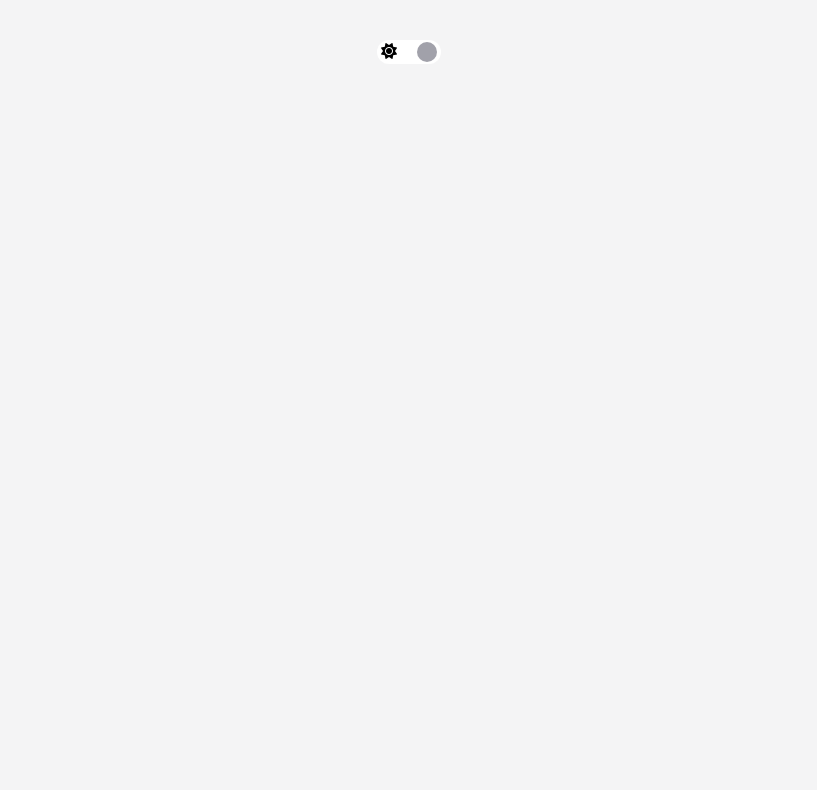
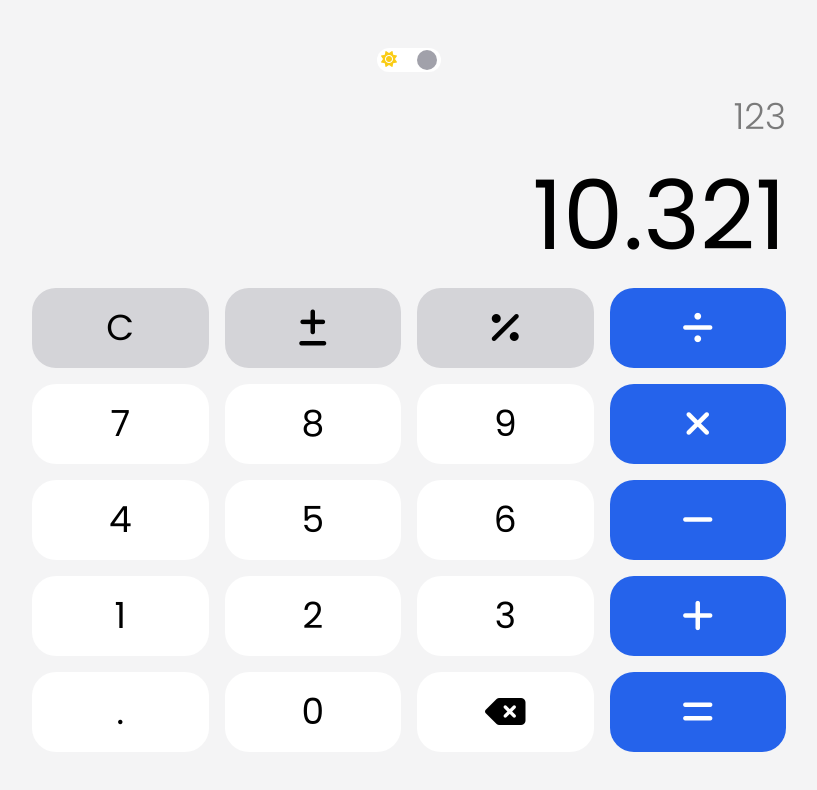
Before and after one commit to WilliamDavidson-02/calculator, a website built with Vite: page index.html in a window 1280 px wide. Shown: the whole page, without its empty margins (231-1048 px from the left). Built offline with nearby package versions, Linux system fonts and the light colour scheme.

Commit message:
new calculator design

```diff
--- a/index.html
+++ b/index.html
@@ -22,17 +22,85 @@
   <body
     class="h-screen w-screen max-w-screen dark:bg-zinc-950 bg-zinc-100 dark:text-white flex justify-center items-center"
   >
-    <main class="w-full h-full">
+    <main
+      class="w-full max-w-[786px] h-full flex flex-col justify-between py-12"
+    >
       <div
-        class="w-16 mx-auto mt-10 bg-white dark:bg-zinc-900 rounded-full overflow-hidden"
+        class="w-16 mx-auto bg-white dark:bg-zinc-900 rounded-full overflow-hidden"
       >
         <div class="flex items-center gap-4 transition duration-300">
-          <div><i class="fa-solid fa-sun shrink-0 px-1"></i></div>
+          <div>
+            <i class="fa-solid fa-sun shrink-0 px-1 text-yellow-400"></i>
+          </div>
           <div
             id="themeBtn"
             class="h-5 w-5 rounded-full bg-zinc-400 dark:bg-zinc-600 shrink-0"
           ></div>
-          <div><i class="fa-solid fa-moon shrink-0 px-1"></i></div>
+          <div>
+            <i class="fa-solid fa-moon shrink-0 px-1 text-blue-600"></i>
+          </div>
+        </div>
+      </div>
+      <div>
+        <div>
+          <h3
+            class="w-full max-w-full overflow-x-auto text-end px-4 text-4xl font-light leading-normal text-black/50 dark:text-white/50"
+          >
+            123
+          </h3>
+          <h1
+            class="w-full max-w-full overflow-x-auto text-end px-4 text-8xl leading-normal text-black dark:text-white"
+          >
+            10.321
+          </h1>
+        </div>
+        <div class="flex flex-col w-full items-center gap-4 px-4">
+          <div class="flex gap-4 dark:text-white text-black w-full">
+            <div class="number dark:bg-zinc-600 bg-zinc-300">C</div>
+            <div class="number dark:bg-zinc-600 bg-zinc-300">
+              <i class="fa-solid fa-plus-minus"></i>
+            </div>
+            <div class="number dark:bg-zinc-600 bg-zinc-300">
+              <i class="fa-solid fa-percent"></i>
+            </div>
+            <div class="number bg-blue-600 text-white">
+              <i class="fa-solid fa-divide"></i>
+            </div>
+          </div>
+          <div class="flex gap-4 dark:text-white text-black w-full">
+            <div class="number dark:bg-zinc-800 bg-white">7</div>
+            <div class="number dark:bg-zinc-800 bg-white">8</div>
+            <div class="number dark:bg-zinc-800 bg-white">9</div>
+            <div class="number bg-blue-600 text-white">
+              <i class="fa-solid fa-xmark"></i>
+            </div>
+          </div>
+          <div class="flex gap-4 dark:text-white text-black w-full">
+            <div class="number dark:bg-zinc-800 bg-white">4</div>
+            <div class="number dark:bg-zinc-800 bg-white">5</div>
+            <div class="number dark:bg-zinc-800 bg-white">6</div>
+            <div class="number bg-blue-600 text-white">
+              <i class="fa-solid fa-minus"></i>
+            </div>
+          </div>
+          <div class="flex gap-4 dark:text-white text-black w-full">
+            <div class="number dark:bg-zinc-800 bg-white">1</div>
+            <div class="number dark:bg-zinc-800 bg-white">2</div>
+            <div class="number dark:bg-zinc-800 bg-white">3</div>
+            <div class="number bg-blue-600 text-white">
+              <i class="fa-solid fa-plus"></i>
+            </div>
+          </div>
+          <div class="flex gap-4 dark:text-white text-black w-full">
+            <div class="number dark:bg-zinc-800 bg-white">.</div>
+            <div class="number dark:bg-zinc-800 bg-white">0</div>
+            <div class="number dark:bg-zinc-800 bg-white">
+              <i class="fa-solid fa-delete-left"></i>
+            </div>
+            <div class="number bg-blue-600 text-white">
+              <i class="fa-solid fa-equals"></i>
+            </div>
+          </div>
         </div>
       </div>
     </main>
--- a/style.css
+++ b/style.css
@@ -6,3 +6,7 @@
   box-sizing: border-box;
   font-family: "Poppins", sans-serif;
 }
+
+.number {
+  @apply p-3 text-4xl w-full h-20 flex items-center justify-center rounded-3xl;
+}
```
